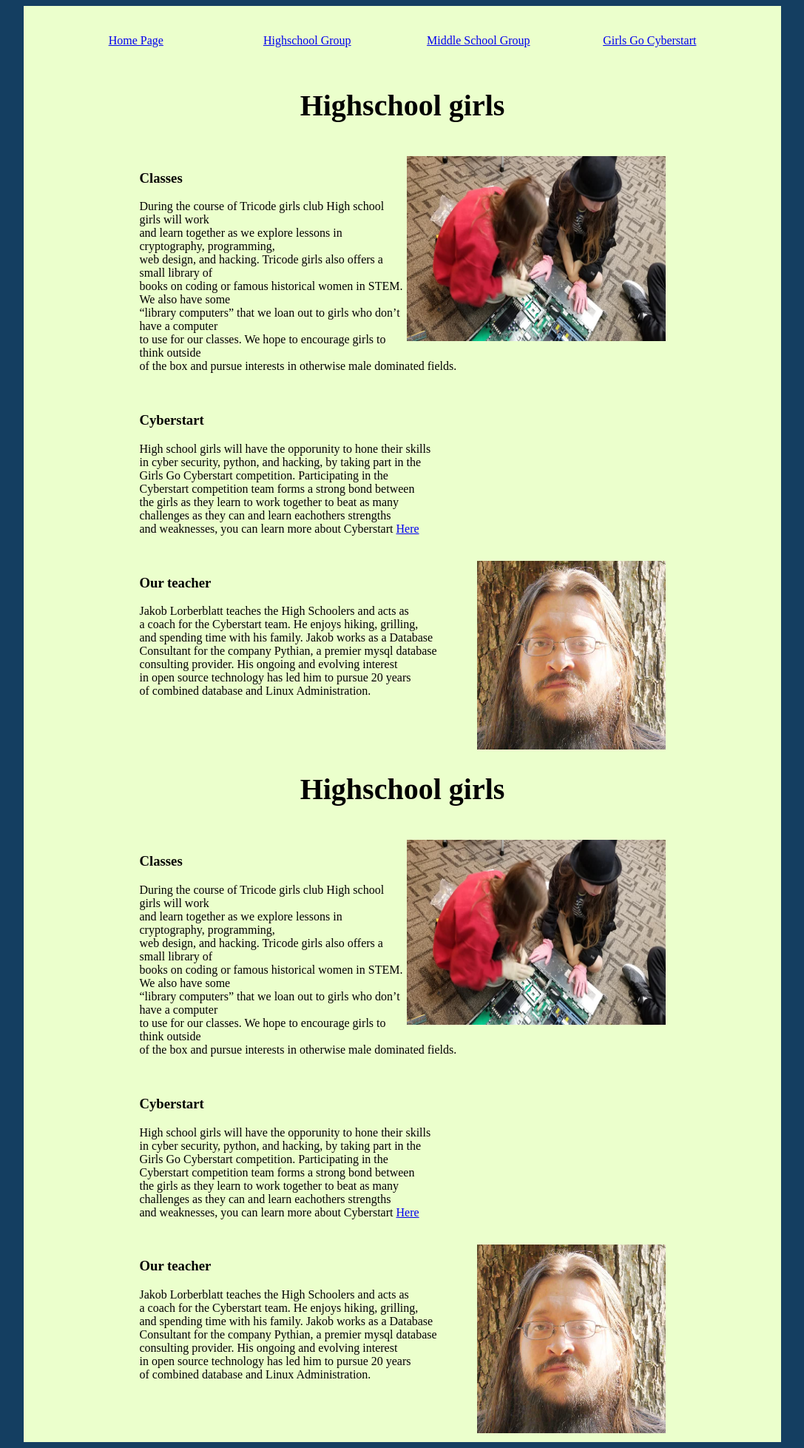
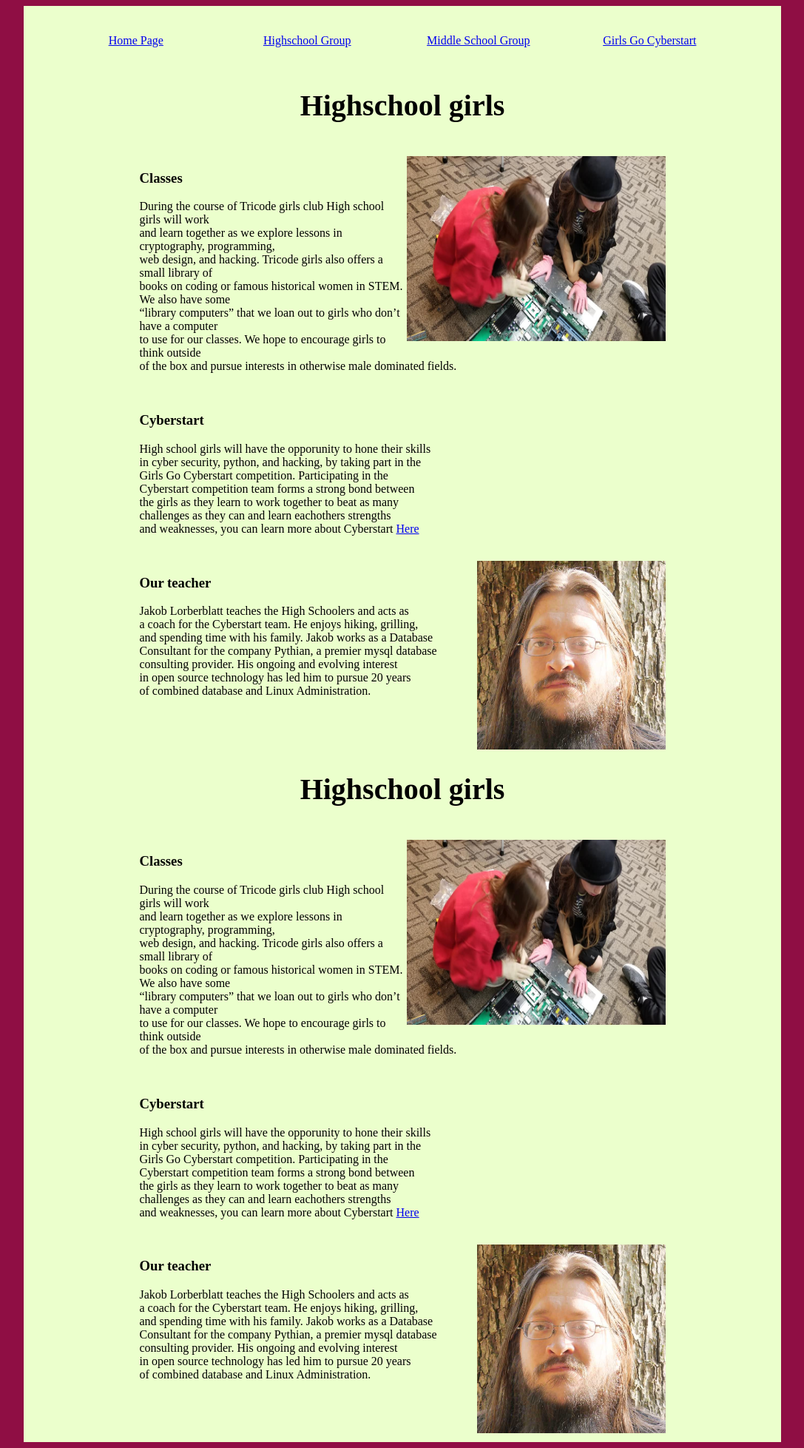
Before and after one commit to AnnaAwes0me/TriCodeGirls.com, a PHP site: page /index.php?page=highschool in a window 1280 px wide. Shown: the whole page at 74% size, without its empty margins (96-1183 px from the left). Run offline with PHP 8.4, Linux system fonts and the light colour scheme.

Commit message:
Ready to push

```diff
--- a/index.php
+++ b/index.php
@@ -35,7 +35,7 @@
 				readfile($vname . '.html');
 				if ($vname == 'cyberstart') {
 					$str = '<style>body {' .
-				'background-color:#2a0c52;' .
+				'background-color:##671780;' .
 				'}</style>';
 				}
 				($vname . '.html');
@@ -48,7 +48,7 @@
 				($vname . '.html');
 				if ($vname == 'highschool') {
 					$str = '<style>body {' .
-				'background-color:#143e61;' .
+				'background-color:#8f0e44;' .
 				'}</style>';
 					echo($str . "\n");
 				}
--- a/tricodegirls.php
+++ b/tricodegirls.php
@@ -36,7 +36,7 @@
 				readfile($vname . '.html');
 				if ($vname == 'cyberstart') {
 					$str = '<style>body {' .
-				'background-color:#2a0c52;' .
+				'background-color:#671780;' .
 				'}</style>';
 					echo($str . "\n");
 				}
@@ -50,7 +50,7 @@
 				($vname . '.html');
 				if ($vname == 'highschool') {
 					$str = '<style>body {' .
-				'background-color:#143e61;' .
+				'background-color:#8f0e44;' .
 				'}</style>';
 					echo($str . "\n");
 				}
```
